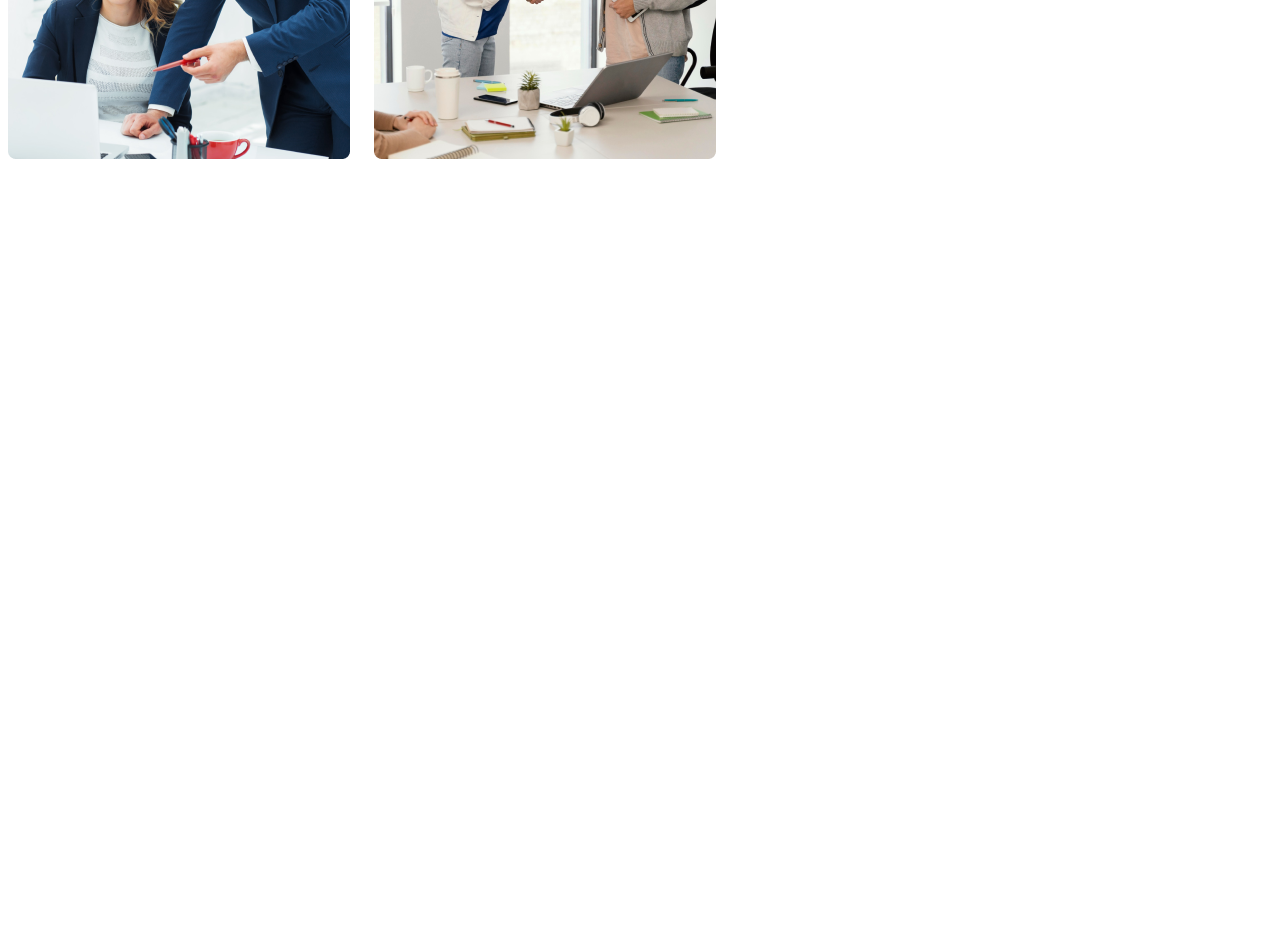
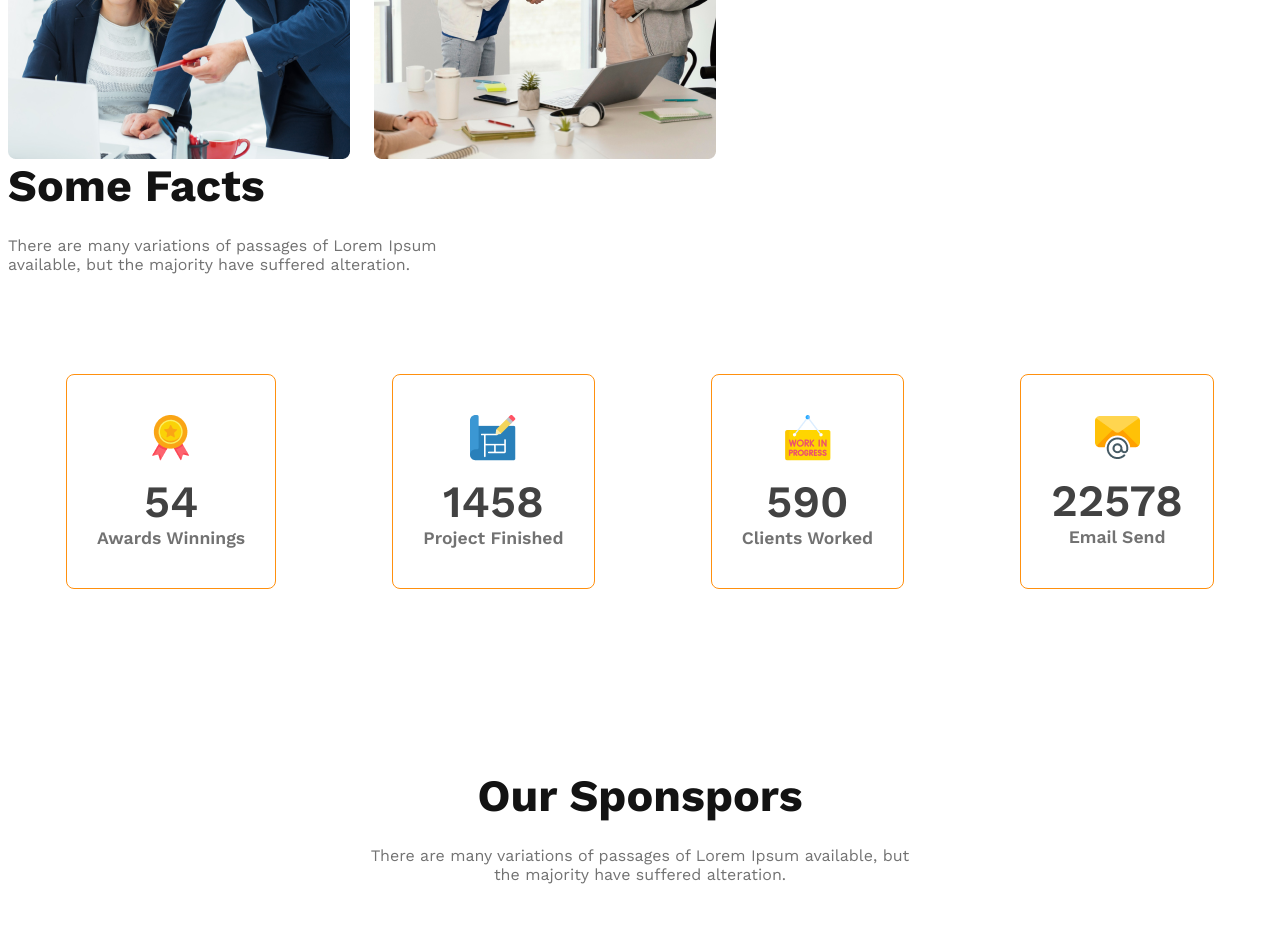
Before and after one commit to sayedariful/modul-9-langding-page, a plain HTML site: page index.html in a window 1280 px wide. Shown: the part 1685-2613 px from the top of the page. Before the commit the page ends 1914 px from the top, so only its background shows below. Drawn offline with nearby package versions, Linux system fonts and the light colour scheme.

Commit message:
added the sponsors

```diff
--- a/assetes/css/responsive.css
+++ b/assetes/css/responsive.css
@@ -12,16 +12,26 @@ header responsive start
         padding: 20px;
     }
     nav,
-    .teams-container
+    .teams-container,
+    .facts-card-container,
+    .sponsors-image-container
     {
         flex-direction: column;
     }
     .teams-img-container {
         grid-template-columns: 1fr;
     }
-    .teams-content {
+    .teams-content,
+    .facts-card-container
+    {
         padding-right: 20px;
         padding-left: 20px;
+    }
+    .facts-card-container {
+        gap: 20px;
+    }
+    .sponsors-image-container {
+        text-align: center;
     }
 }
 /* Tablet or medium device */
@@ -30,7 +40,8 @@ header responsive start
         padding: 50px;
     }
     nav,
-    .teams-container
+    .teams-container,
+    .sponsors-image-container
     {
         flex-direction: column;
     }
--- a/assetes/css/style.css
+++ b/assetes/css/style.css
@@ -70,11 +70,7 @@ Header banner End
 ==================== */
 
 /* ==============
-Main section start
-==================== */
-
-/* ==============
-Main section End
+teams section start
 ==================== */
 main {
     max-width: 1440px;
@@ -91,9 +87,6 @@ main {
     grid-template-columns: repeat(2, 1fr);
     gap: 1.5rem;
 }
-/* .teams-img-container img {
-    width: 100%;
-} */
 .teams-content {
     padding-right: 70px;
     padding-left: 70px;
@@ -118,7 +111,97 @@ main {
 }
 .teams-description {
     color: #727272;
-    font-size: 16px;
+    font-size: 1rem;
     font-weight: 400;
     margin-top: 24px;
 }
+/* ==============
+teams section End
+==================== */
+
+/* ==============
+features section start
+==================== */
+
+/* ==============
+features section End
+==================== */
+
+/* ==============
+facts section start
+==================== */
+.facts-title {
+    color: #131313;
+    font-size: 2.8rem;
+    font-weight: 700;
+    margin: 0;
+}
+.facts-description {
+    width: 500px;
+    color: #727272;
+    font-size: 1rem;
+    font-weight: 400;
+    margin: 24px 0 0 0;
+
+}
+.facts-card-container {
+    display: flex;
+    justify-content: space-around;
+    margin-top: 100px;
+}
+.facts-card-container .card {
+    border-radius: 8px;
+    border: 1px solid #FF900E;
+    text-align: center;
+    padding: 40px 30px;
+}
+.facts-card-container .card-stats {
+    color: #424242;
+    font-size: 2.8rem;
+    font-weight: 600;
+    margin: 0;
+    margin-top: 10px;
+}
+.facts-card-container .card-title {
+    color: #727272;
+    font-size: 1.1rem;
+    font-weight: 600;
+    margin: 0;
+}
+/* ==============
+facts section End
+==================== */
+
+/* ==============
+sponsors section start
+==================== */
+.sponsors-container {
+    text-align: center;
+    margin-top: 180px;
+}
+.sponsor-title {
+    color: #131313;
+    font-size: 2.8rem;
+    font-weight: 700;
+    margin: 0;
+}
+.sponsor-description {
+    color:#727272;
+    font-size: 1rem;
+    font-weight: 400;
+    margin: 0;
+    margin-top: 24px;
+}
+.sponsors-image-container {
+    display: flex;
+    justify-content: space-evenly;
+    margin-top: 50px;
+    gap: 20px;
+    align-items: center;
+}
+.sponsors-image-container img {
+    width: 165px;
+}
+/* ==============
+sponsors section End
+==================== */
--- a/index.html
+++ b/index.html
@@ -77,6 +77,75 @@
             <!-- ==============
         Main team section End
         ==================== -->
+
+            <!-- ==============
+            Features section start
+            ==================== -->
+            <section class="features-container">
+
+            </section>
+            <!-- ==============
+            Features section End
+            ==================== -->
+
+            <!-- ==============
+            some facts section start
+            ==================== -->
+            <section class="facts-container">
+                <h3 class="facts-title">Some Facts</h3>
+                <p class="facts-description">There are many variations of
+                    passages of Lorem Ipsum available, but the majority have
+                    suffered alteration.</p>
+                <div class="facts-card-container">
+                    <!-- .card*4>img+h2.card-stats+p.card-title -->
+                    <div class="card">
+                        <img src="assetes/images/icons/ribon.png" alt>
+                        <h2 class="card-stats">54</h2>
+                        <p class="card-title">Awards Winnings</p>
+                    </div>
+                    <div class="card">
+                        <img src="assetes/images/icons/projects.png" alt>
+                        <h2 class="card-stats">1458</h2>
+                        <p class="card-title">Project Finished</p>
+                    </div>
+                    <div class="card">
+                        <img src="assetes/images/icons/customers.png" alt>
+                        <h2 class="card-stats">590</h2>
+                        <p class="card-title">Clients Worked</p>
+                    </div>
+                    <div class="card">
+                        <img src="assetes/images/icons/email.png" alt>
+                        <h2 class="card-stats">22578</h2>
+                        <p class="card-title">Email Send</p>
+                        <div class="sponsors-icon">
+
+                        </div>
+                    </div>
+                </div>
+            </section>
+            <!-- ==============
+            some facts section End
+            ==================== -->
+
+            <!-- ==============
+            sponsors section start
+            ==================== -->
+            <section class="sponsors-container">
+                <h3 class="sponsor-title">Our Sponspors</h3>
+                <p class="sponsor-description">There are many variations of
+                    passages of Lorem Ipsum available, but<br> the majority have
+                    suffered alteration.</p>
+                <div class="sponsors-image-container">
+                    <img src="assetes/images/sponsors/spotify.png" alt>
+                    <img src="assetes/images/sponsors/amazon.png" alt>
+                    <img src="assetes/images/sponsors/google.png" alt>
+                    <img src="assetes/images/sponsors/telerama.png" alt>
+                    <img src="assetes/images/sponsors/figma.png" alt>
+                </div>
+            </section>
+            <!-- ==============
+            sponsors section End
+            ==================== -->
         </main>
 
     </body>
```
